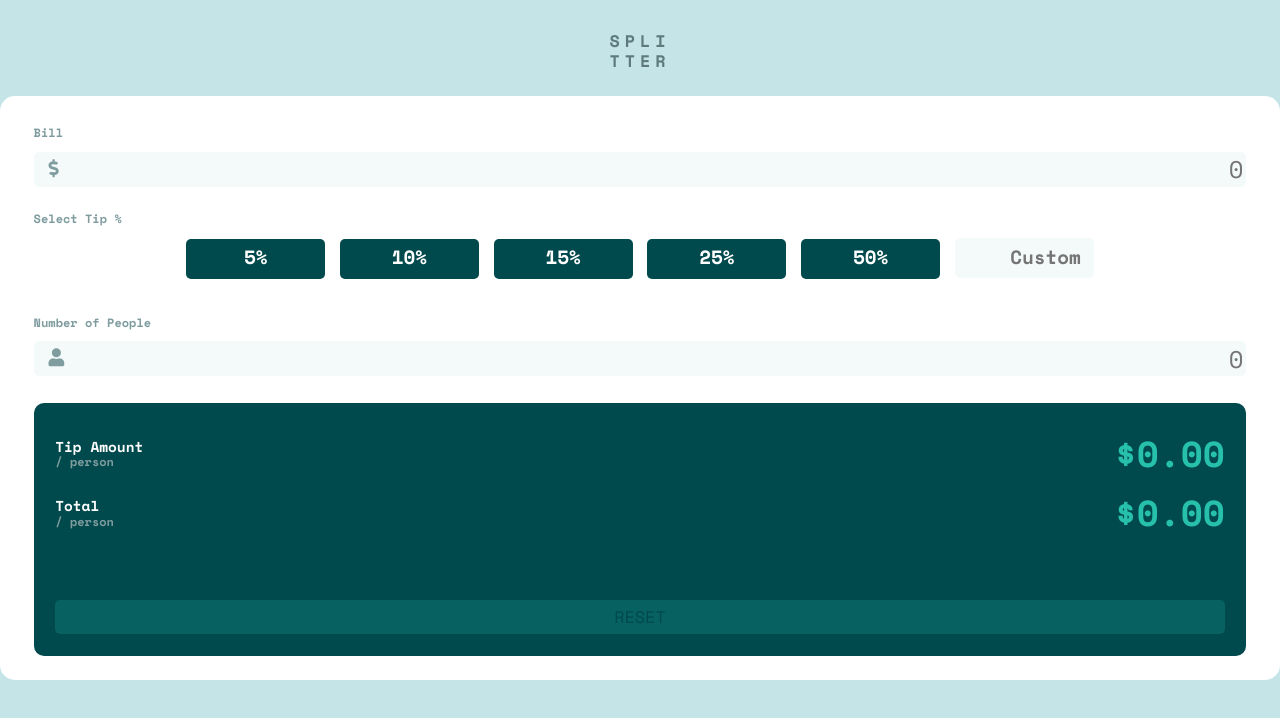
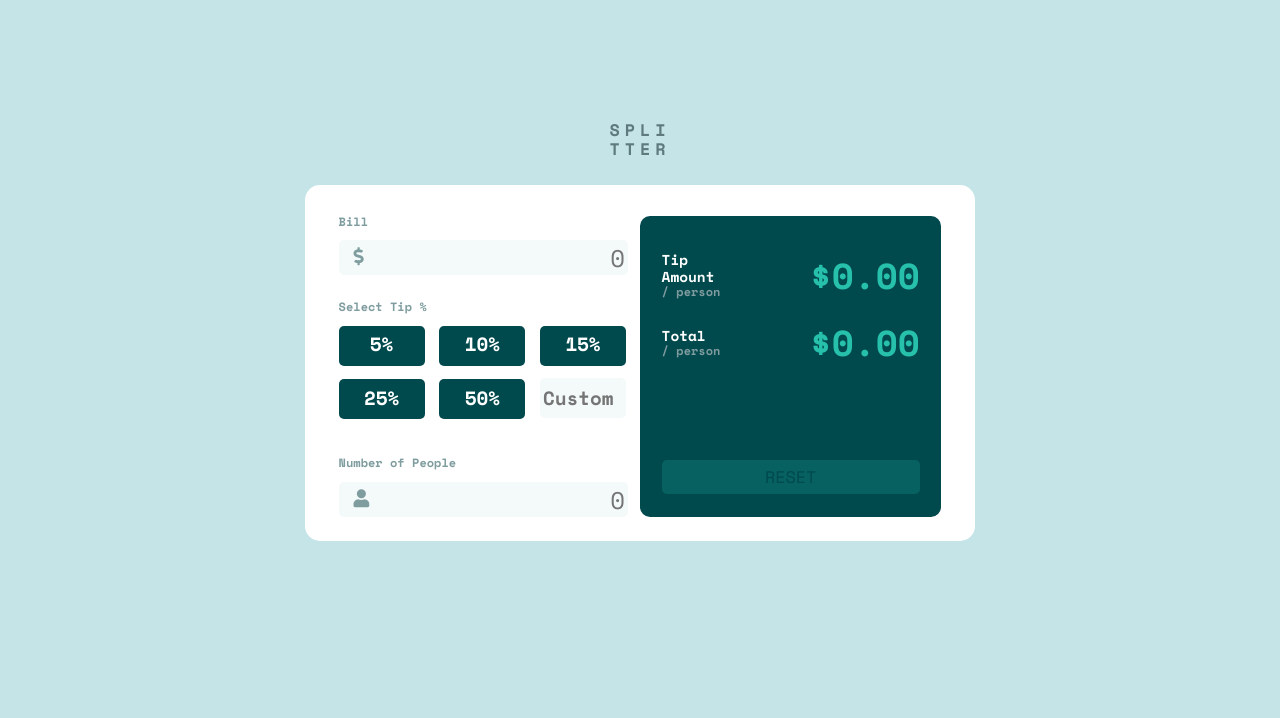
Before and after one commit to Vallejoanderson/retosFrontEndMentor, a plain HTML site: page tip-calculator-app-main/index.html in a window 1280 px wide. Drawn offline with nearby package versions, Linux system fonts and the light colour scheme.

Commit message:
Creating desktop version

```diff
--- a/tip-calculator-app-main/css/syles.css
+++ b/tip-calculator-app-main/css/syles.css
@@ -80,7 +80,7 @@ html{
     text-align: right;
 }
 
-.bill__input-top, .bill__input-bottom{
+.bill__input{
     position: relative;
 }
 
@@ -138,3 +138,39 @@ html{
     padding-bottom: 0.3rem;
     text-transform: uppercase;
 }
+
+@media (min-width: 668px){
+    .title{
+        margin-top: 100px;
+    }
+
+    .calculator{
+        display: flex;
+        justify-content: space-between;
+        margin-left: auto;
+        margin-right: auto;
+        width: 670px;
+    }
+
+    .bill{
+        width: 48%;
+    }
+
+    .bill__percentage-container{
+        text-align: left;
+        width: 100%;
+    }
+
+    .bill__percentage{
+        width: 86px;
+    }
+
+    .result{
+        width: 50%;
+    }
+
+    .result__reset{
+        position: relative;
+        bottom: -30px;
+    }
+}
--- a/tip-calculator-app-main/index.html
+++ b/tip-calculator-app-main/index.html
@@ -19,7 +19,7 @@
   <div class="calculator">
     <div class="bill">
       <p class="bill__subtitle">Bill</p>
-      <div class="bill__input-top">
+      <div class="bill__input">
         <input class="input" type="text" id="bill" name="bill" required
             minlength="4" placeholder="0" maxlength="8" size="10">
         <i class="icon fas fa-dollar-sign fa-xs"></i>
@@ -35,7 +35,7 @@
         minlength="4" placeholder="Custom" maxlength="2" size="2">
       </div>
       <p class="bill__subtitle">Number of People</p>
-      <div class="bill__input-bottom">
+      <div class="bill__input">
         <input class="input" type="text" id="people" name="people" required
             minlength="4" placeholder="0" maxlength="8" size="10">
         <i class="icon fas fa-user fa-xs"></i>
```
